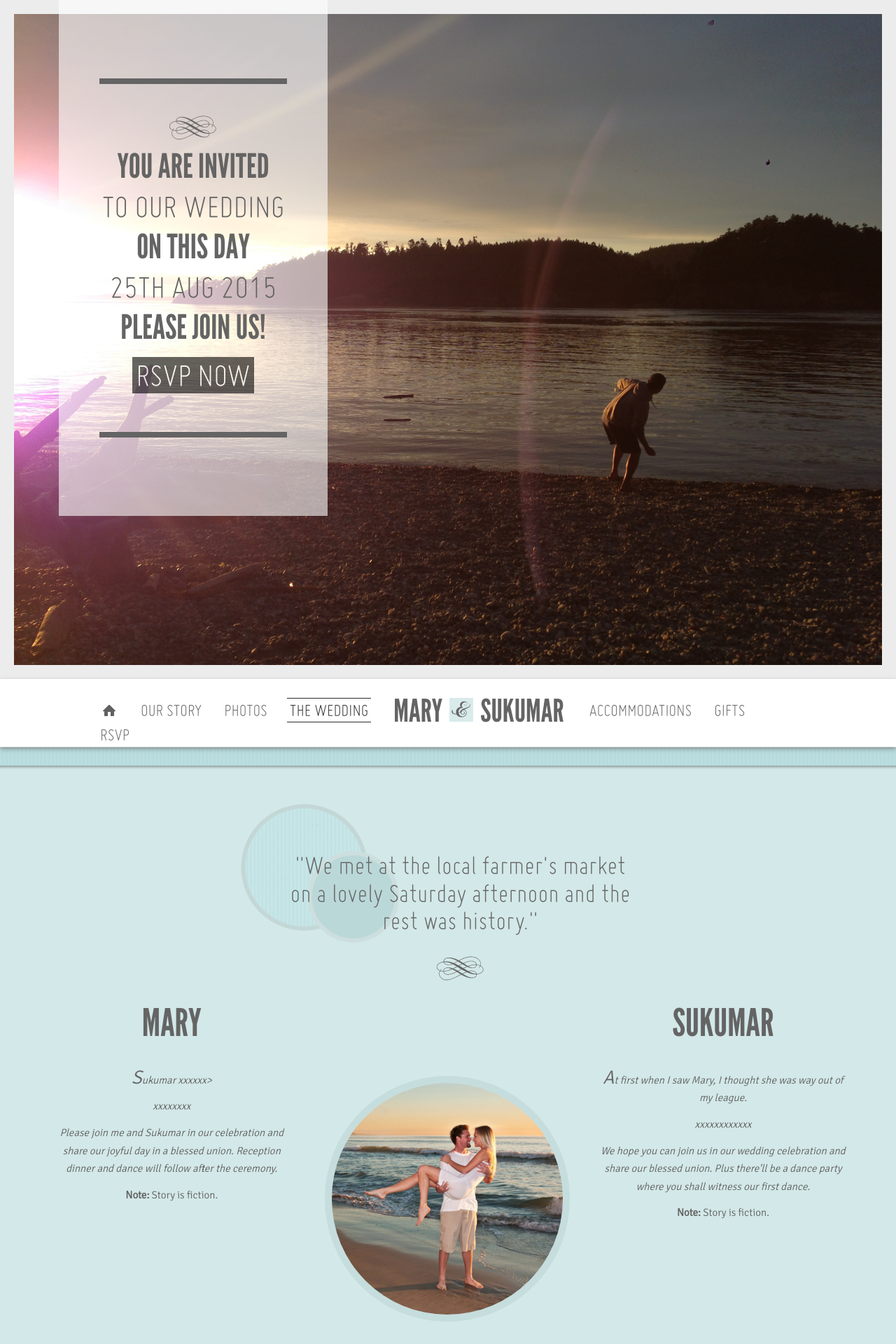
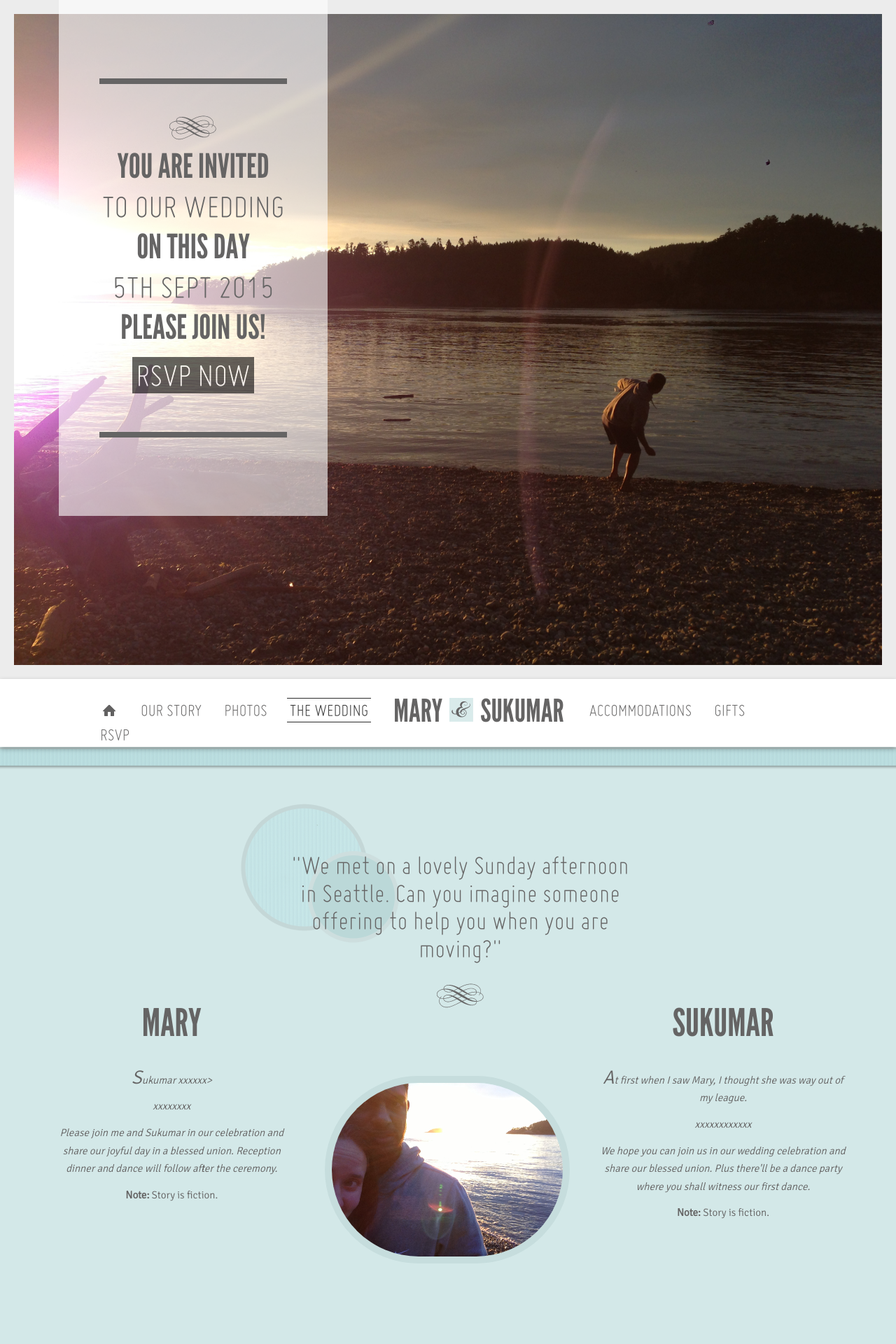
Before and after one commit to suku8u/InviteApp, a PHP site: page / in a window 1280 px wide. Shown: the top 1920 px of the page at 70% size. Run offline with PHP 8.4, Linux system fonts and the light colour scheme; some libraries are stand-ins or nearby versions.

Commit message:
Add new files

```diff
--- a/index.php
+++ b/index.php
@@ -62,7 +62,7 @@
                         <h1 class="mobile-hide">You are invited</h1>
                         <h1 class="alt mobile-hide">to our wedding</h1>
                         <h1 class="mobile-hide">on this day</h1>
-                        <h1 class="alt mobile-hide">25th Aug 2015</h1>
+                        <h1 class="alt mobile-hide">5th Sept 2015</h1>
                         <h1 class="mobile-hide">please join us!</h1>
                         <h1 class="alt" style="margin-top:10px; margin-bottom:20px;"><a href="javascript:void(0)" id="rsvp">rsvp now</a></h1>
                     </div><!-- #invitation -->
@@ -102,7 +102,7 @@
                 <div class="row">
                 	<div class="twelvecol">
                     	<blockquote>
-                        <p>"We met at the local farmer's market on a lovely Saturday afternoon and the rest was history."</p>
+                        <p>"We met on a lovely Sunday afternoon in Seattle. Can you imagine someone offering to help you when you are moving?"</p>
                         <img src="images/motif.png" />
                         </blockquote>
                     </div><!-- .twelvecol -->
```
Also changed, not shown: images/photos/image1.jpg, images/photos/image2.jpg, images/photos/image3.jpg, images/photos/story-photo.jpg, 1 other file.
